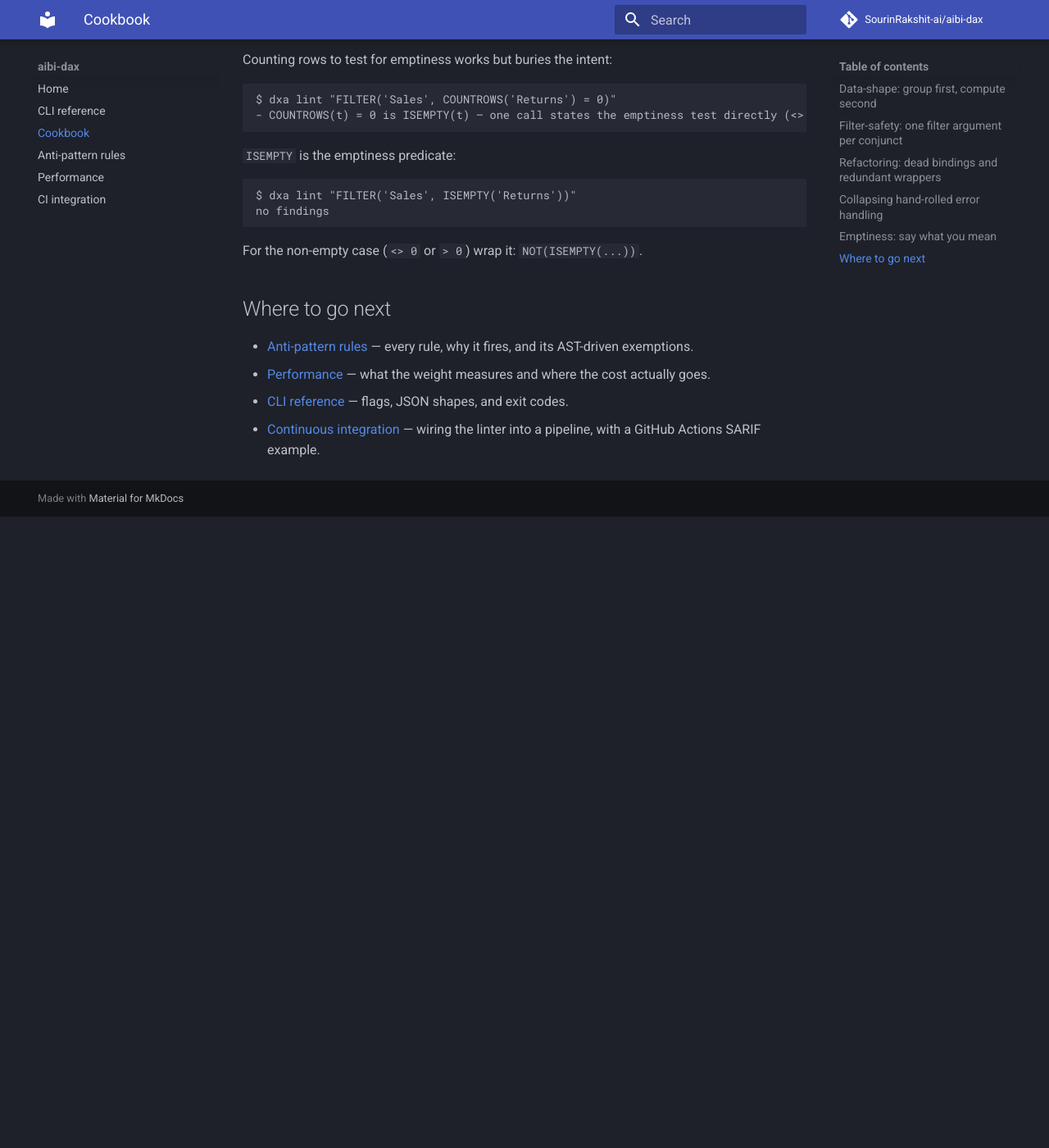
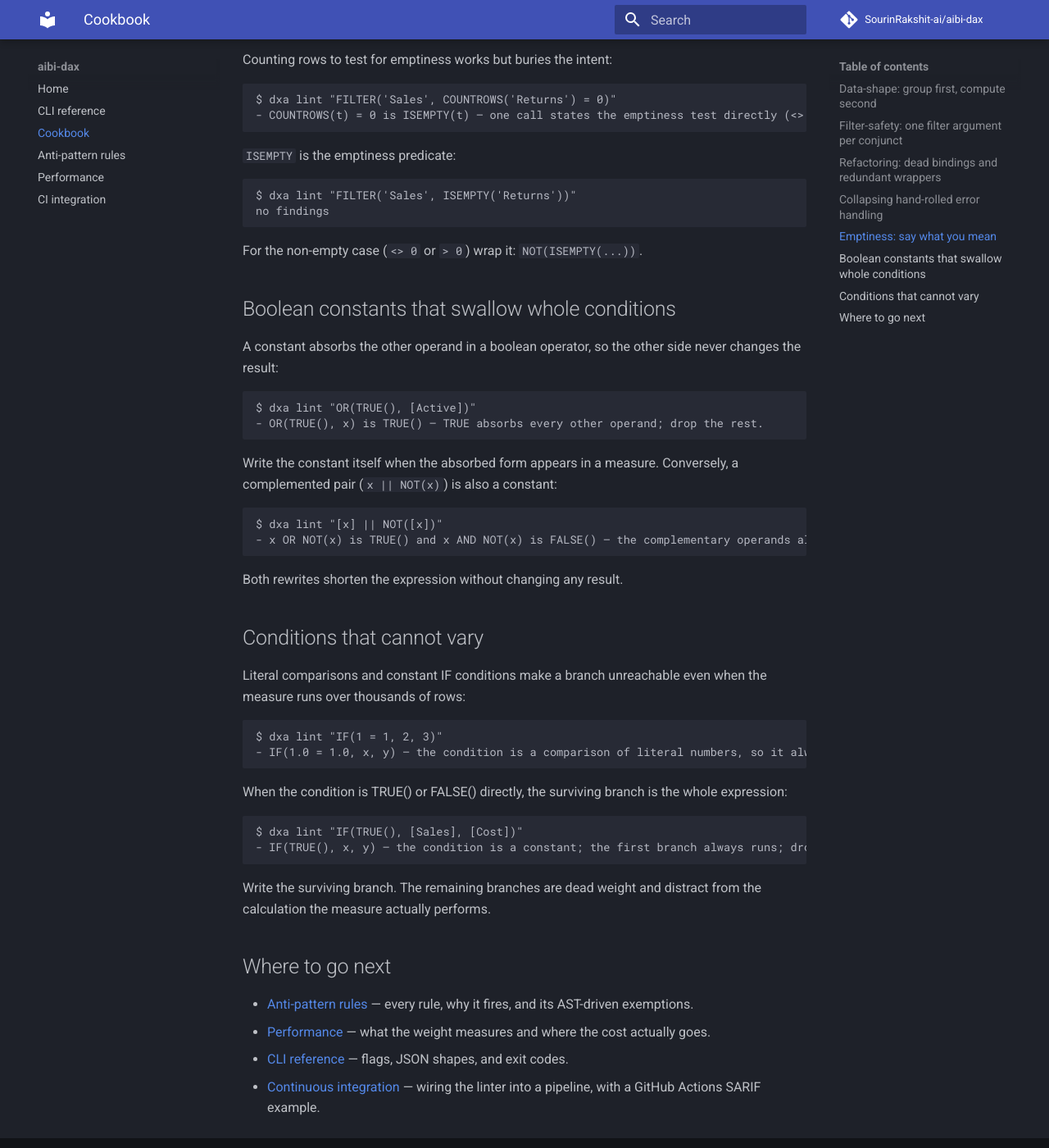
Before and after one commit to SourinRakshit-ai/aibi-dax, an MkDocs documentation site: the page built from docs/recipes.md, in a window 1280 px wide and 1400 px high, scrolled down 1802 px. Shown: the whole window at 82% size. Built offline with MkDocs 1.6.1 and Material for MkDocs 9.7.7, drawn with Linux system fonts in a browser that asks for light colours; comment, search, counter and statistics services are not loaded; before the commit the page ends 2432 px from its top, so only the background shows below that.

Commit message:
docs: cookbook recipes for boolean absorption and constant conditions (closes #108) (#109)
Two new before/after recipes with replayed fences: OR(TRUE(), x) and
complemented operands collapse to a constant; literal comparisons and
IF(TRUE(), ...) leave a single surviving branch.

````diff
--- a/docs/recipes.md
+++ b/docs/recipes.md
@@ -104,6 +104,47 @@ no findings
 
 For the non-empty case (`<> 0` or `> 0`) wrap it: `NOT(ISEMPTY(...))`.
 
+## Boolean constants that swallow whole conditions
+
+A constant absorbs the other operand in a boolean operator, so the
+other side never changes the result:
+
+```
+$ dxa lint "OR(TRUE(), [Active])"
+- OR(TRUE(), x) is TRUE() — TRUE absorbs every other operand; drop the rest.
+```
+
+Write the constant itself when the absorbed form appears in a measure.
+Conversely, a complemented pair (`x || NOT(x)`) is also a constant:
+
+```
+$ dxa lint "[x] || NOT([x])"
+- x OR NOT(x) is TRUE() and x AND NOT(x) is FALSE() — the complementary operands always win.
+```
+
+Both rewrites shorten the expression without changing any result.
+
+## Conditions that cannot vary
+
+Literal comparisons and constant IF conditions make a branch
+unreachable even when the measure runs over thousands of rows:
+
+```
+$ dxa lint "IF(1 = 1, 2, 3)"
+- IF(1.0 = 1.0, x, y) — the condition is a comparison of literal numbers, so it always returns the same branch.
+```
+
+When the condition is TRUE() or FALSE() directly, the surviving
+branch is the whole expression:
+
+```
+$ dxa lint "IF(TRUE(), [Sales], [Cost])"
+- IF(TRUE(), x, y) — the condition is a constant; the first branch always runs; drop the dead branch and the call.
+```
+
+Write the surviving branch. The remaining branches are dead weight and
+distract from the calculation the measure actually performs.
+
 ## Where to go next
 
 - [Anti-pattern rules](rules.md) — every rule, why it fires, and its
````
Also changed, not shown: 1 other file.
